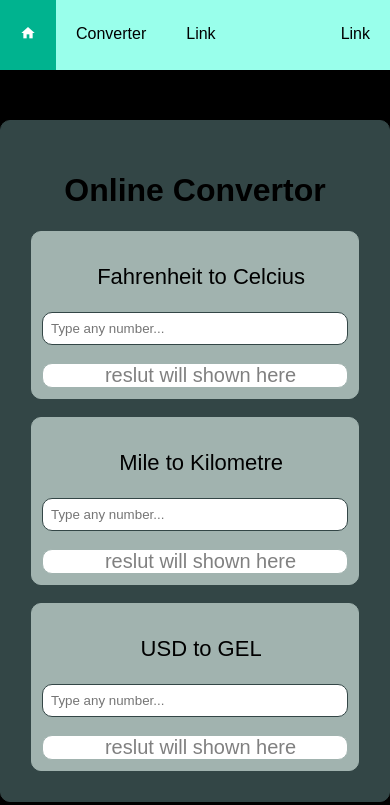
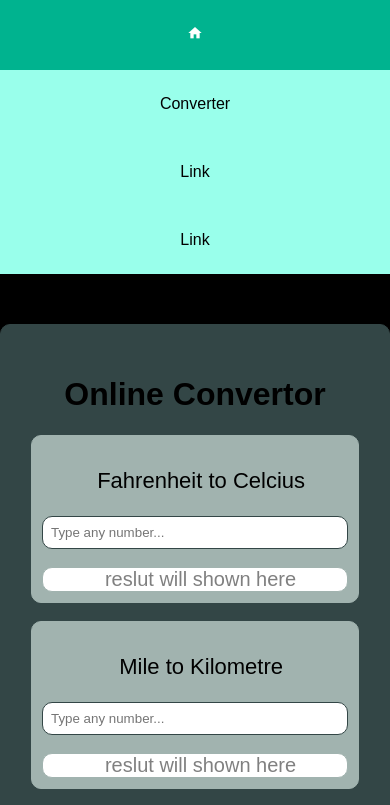
Before and after one commit to Adakhi/Converter, a plain HTML site: page index.html in a window 390 px wide. Shown: the top 805 px of the page. Drawn offline with Linux system fonts and the light colour scheme; a web font is replaced by a local one.

Commit message:
make converter page responsible

```diff
--- a/styles.css
+++ b/styles.css
@@ -95,3 +95,16 @@ p {
     width: 100%;
   }
 }
+/* Responsive layout - when the screen is less than 768px wide, make the navigation links stack on top of each other instead of next to each other */
+@media screen and (max-width: 768px) {
+  .topnavbar a {
+    float: none;
+    width: 100%;
+  }
+}
+/* Responsive layout - when the screen is less than 768px wide, make the navigation static */
+@media screen and (max-width: 1024px) {
+  .topnavbar {
+    position: static;
+  }
+}
```
